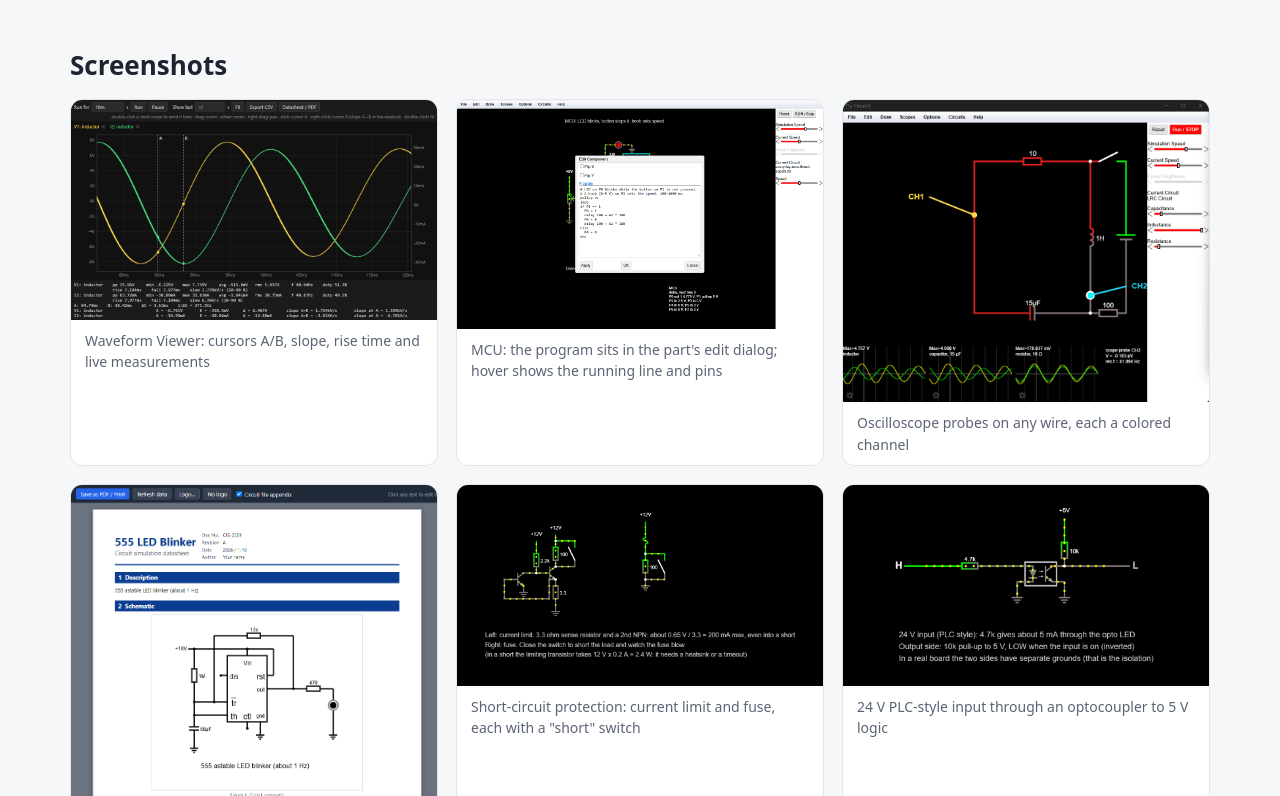
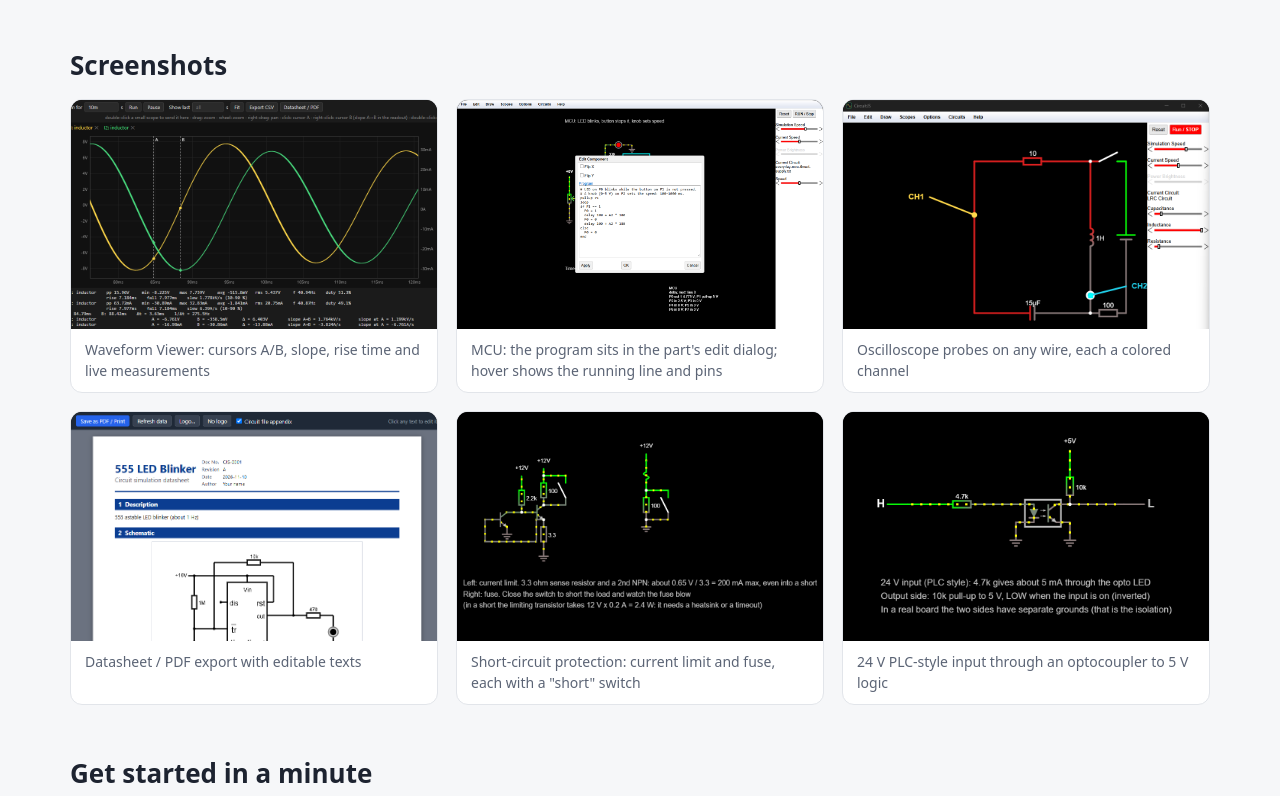
Before and after one commit to sudo-atharva/circuitjs-desktop, a plain HTML site: page docs/site/index.html in a window 1280 px wide. Shown: the part 1019-1815 px from the top of the page. Drawn offline with Linux system fonts and the light colour scheme; files whose address does not match are found by name.

Commit message:
Website: screenshots in a uniform 16:10 frame (tall datasheet image stretched its row)

```diff
--- a/docs/site/style.css
+++ b/docs/site/style.css
@@ -41,7 +41,9 @@ h2 { font-size: 26px; margin: 48px 0 14px; }
 .feature p { margin: 0; color: var(--muted); font-size: 15px; }
 .shots { display: grid; grid-template-columns: repeat(auto-fill, minmax(340px, 1fr)); gap: 18px; }
 figure { margin: 0; background: var(--card); border: 1px solid var(--line); border-radius: 12px; overflow: hidden; }
-figure img { display: block; width: 100%; }
+/* same frame for every screenshot (a tall one, like the datasheet, is cropped from the top) */
+figure { display: flex; flex-direction: column; }
+figure img { display: block; width: 100%; aspect-ratio: 16 / 10; object-fit: cover; object-position: top; background: #000; }
 figcaption { padding: 10px 14px; font-size: 14px; color: var(--muted); }
 footer { padding: 40px 0 50px; color: var(--muted); font-size: 14px; }
 
```
